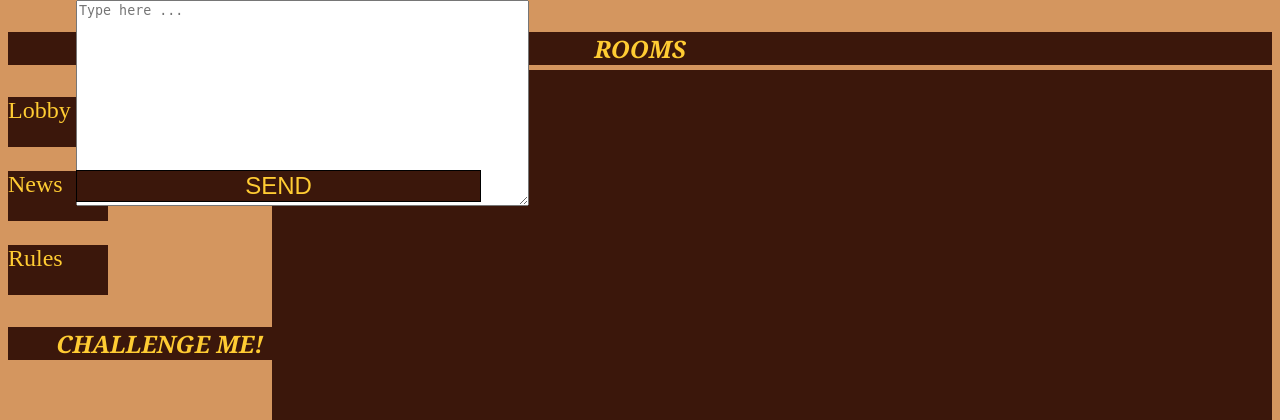
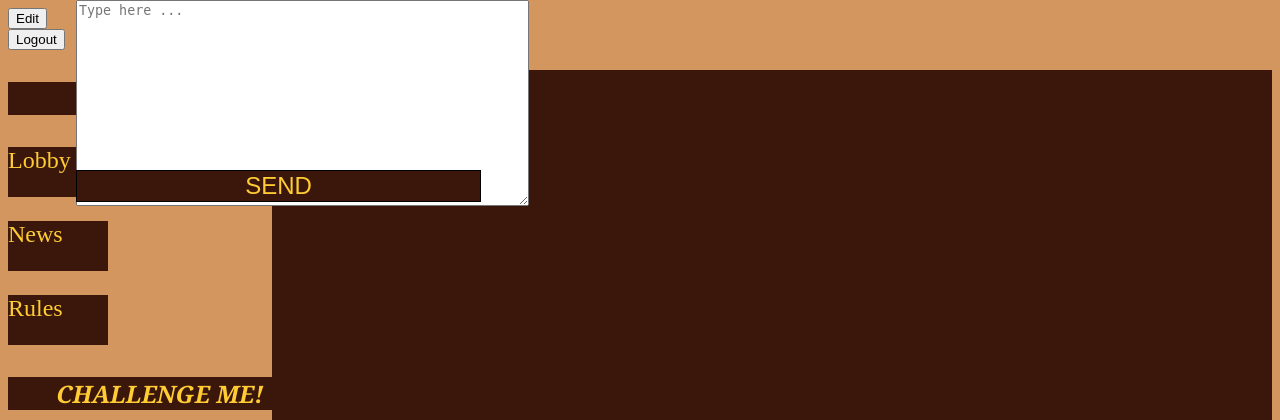
Before and after one commit to nikitaprodanov/OnlineChess, a Flask app: page /lobby in a window 1280 px wide. Shown: the top 420 px of the page. Run offline with Flask 2, Linux system fonts and the light colour scheme; the visitor is signed in with stand-in values (Sample User, id 1); data comes from the database, SQL or seed files in the repository; some libraries are stand-ins or nearby versions.

Commit message:
User settings in the lobby navbar

```diff
--- a/templates/lobby.html
+++ b/templates/lobby.html
@@ -11,7 +11,23 @@
 	<body>
 		<!-- Navigation bar -->
 		<nav>
+			<!-- Edit button -->
+			<form action="{{ url_for('edit')}}", method='GET'>
+				<!-- Button that redirects the user to the registration page -->
+				<button type="submit_button", class="edit-redirect">Edit</button>
 
+				<!-- Security against Cross-Site Request Forgery attack -->
+				{{ form.csrf_token }}
+			</form>
+
+			<!-- Logout button -->
+			<form action="{{ url_for('logout')}}", method='GET'>
+				<!-- Button that redirects the user to the registration page -->
+				<button type="submit_button", class="logout-redirect">Logout</button>
+
+				<!-- Security against Cross-Site Request Forgery attack -->
+				{{ form.csrf_token }}
+			</form>
 		</nav>
 
 		<div class="main-section">
```
Also changed, not shown: templates/edit.html (+9 -0 lines).
